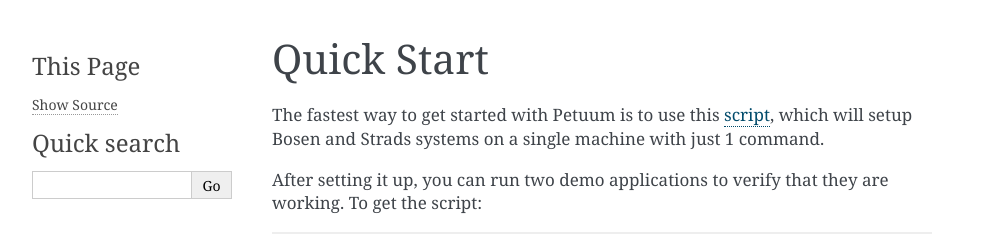
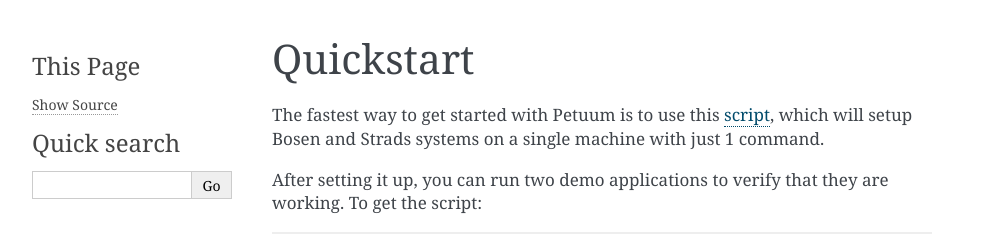
Before and after one commit to sailing-pmls/pmls.readthedocs.io, a Sphinx documentation site: the page built from docs/quickstart.rst, in a window 1280 px wide. Shown: the top 234 px of the page, without its empty margins (148-1141 px from the left). Built offline with Sphinx 7.4.7, drawn with Linux system fonts in a browser that asks for light colours.

Commit message:
Update quickstart.rst

```diff
--- a/docs/quickstart.rst
+++ b/docs/quickstart.rst
@@ -1,5 +1,5 @@
-Quick Start
-===========
+Quickstart
+==========
 
 The fastest way to get started with Petuum is to use this `script <https://gist.github.com/holyglenn/dc3a2b8a5d496735a0a297b0d5ec3479/raw/47442c52181545f40b4302c6ebdb19c25c75d433/petuum.py>`_, which will setup Bosen and Strads systems on a single machine with just 1 command.
 
```
